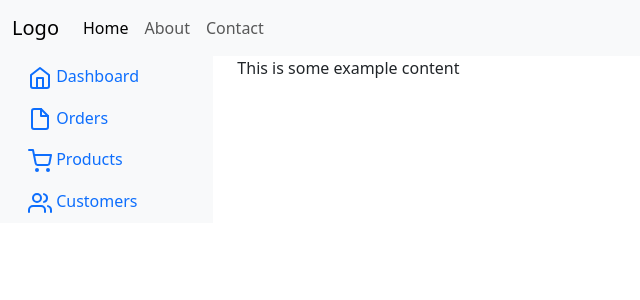
After one commit to shivaramkumar/webapp, a Django app: page /content/ in a window 1280 px wide. The commit adds this page. Shown: the top 300 px of the page, without its empty margins (0-640 px from the left). Run offline with Django 4.2, Linux system fonts and the light colour scheme.

Commit message:
add basic base.html

```diff
--- a/backend/apps/blog/urls.py
+++ b/backend/apps/blog/urls.py
@@ -14,12 +14,25 @@ Including another URLconf
     1. Import the include() function: from django.urls import include, path
     2. Add a URL to urlpatterns:  path('blog/', include('blog.urls'))
 """
+from django.conf import settings
+from django.conf.urls.static import static
 from django.contrib import admin
+from django.shortcuts import redirect
 from django.urls import path
-
-# from django.urls.conf import include
+from django.urls.conf import include
 
 urlpatterns = [
-    path("admin/", admin.site.urls),
-    # path("blog/",include("apps.blog.urls","apps.blog"))
+    path("admin/", admin.site.urls, name="admin"),
+    path("", lambda request: redirect("content/", permanent=True)),
+    path(
+        "content/",
+        include(
+            ("apps.content_management.urls", "apps.content_management"),
+            namespace="content",
+        ),
+    ),
 ]
+
+if settings.DEBUG:
+    urlpatterns += static(settings.MEDIA_URL, document_root=settings.MEDIA_ROOT)
+    urlpatterns += static(settings.STATIC_URL, document_root=settings.STATIC_ROOT)
--- /dev/null
+++ b/backend/apps/content_management/templates/content_management/dashboard.html
@@ -0,0 +1,4 @@
+{% extends "base/base.html" %}
+{% block content %}
+ <p> This is some example content </p>
+{% endblock %}
--- /dev/null
+++ b/backend/apps/content_management/urls.py
@@ -0,0 +1,5 @@
+from django.urls import path
+
+from apps.content_management.views import DashboardView
+
+urlpatterns = [path("", DashboardView.as_view(), name="dashboard")]
--- a/backend/apps/content_management/views.py
+++ b/backend/apps/content_management/views.py
@@ -1,3 +1,5 @@
-# from django.shortcuts import render
+import django.views.generic as generic_views
 
-# Create your views here.
+
+class DashboardView(generic_views.TemplateView):
+    template_name = "content_management/dashboard.html"
--- a/backend/apps/core/templates/base.html
+++ b/backend/apps/core/templates/base/base.html
@@ -4,7 +4,7 @@
 <head>
     <meta charset="UTF-8">
     <meta name="viewport" content="width=device-width, initial-scale=1.0">
-    <title>Your Site Title</title>
+    <title>Shivaram's WebApp</title>
     <link href="https://cdn.jsdelivr.net/npm/bootstrap@5.3.0/dist/css/bootstrap.min.css" rel="stylesheet">
     <script src="https://cdn.jsdelivr.net/npm/bootstrap@5.3.0/dist/js/bootstrap.bundle.min.js"></script>
 </head>
```
Also changed, not shown: backend/apps/blog/settings.py (+11 -3 lines), backend/apps/content_management/models/content.py (+9 -2 lines), backend/apps/content_management/models/image.py (+7 -2 lines), backend/apps/content_management/models/node.py (+6 -2 lines), backend/apps/content_management/migrations/0001_initial.py, backend/apps/content_management/migrations/0002_alter_blogarticle_node.py, backend/apps/content_management/migrations/0003_alter_blogarticle_node.py, backend/apps/content_management/migrations/0004_blogarticle_language_independent.py, backend/apps/content_management/migrations/0005_image.py.
